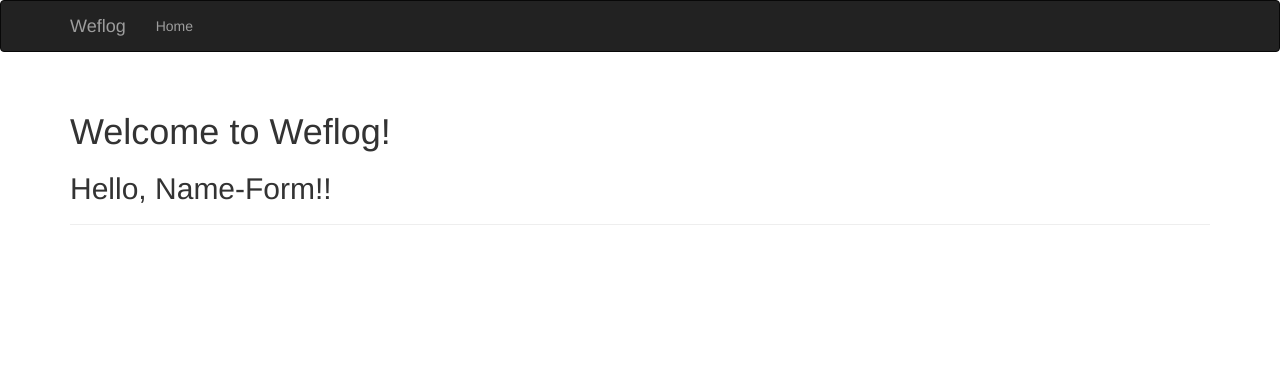
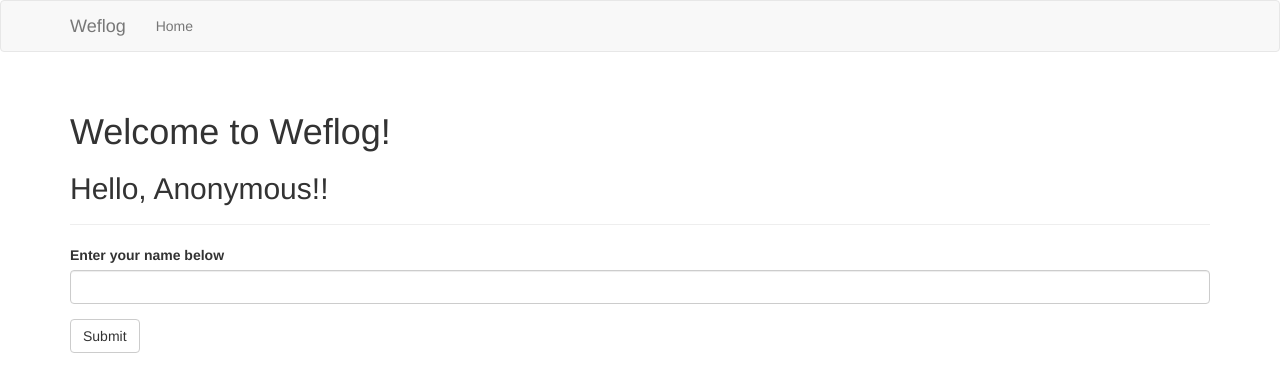
Before and after one commit to amaljoyc/weflog, a Flask app: page /name-form in a window 1280 px wide. Shown: the top 392 px of the page. Run offline with Flask 2, Linux system fonts and the light colour scheme; some libraries are stand-ins or nearby versions.

Commit message:
flask wtf forms

```diff
--- a/templates/base.html
+++ b/templates/base.html
@@ -8,7 +8,7 @@
 {% endblock %}
 
 {% block navbar %}
-<div class="navbar navbar-inverse" role="navigation">
+<div class="navbar navbar-default" role="navigation">
     <div class="container">
         <div class="navbar-header">
             <button type="button" class="navbar-toggle" data-toggle="collapse" data-target=".navbar-collapse">
--- /dev/null
+++ b/templates/name-form.html
@@ -0,0 +1,17 @@
+{% extends 'base.html' %}
+{% import 'bootstrap/wtf.html' as wtf %}
+
+{% block page_content %}
+<div class="page-header">
+    {{  super() }}
+    <h2>
+        {% if name %}
+            Hello, {{ name }}!!
+        {% else %}
+            Hello, Anonymous!!
+        {% endif %}
+    </h2>
+</div>
+
+{{ wtf.quick_form(form) }}
+{% endblock %}
--- a/weflog.py
+++ b/weflog.py
@@ -1,17 +1,37 @@
 from flask import Flask, render_template
 from flask.ext.bootstrap import Bootstrap
 from flask.ext.moment import Moment
+from flask.ext.wtf import Form
+from wtforms import StringField, SubmitField
+from wtforms.validators import Required
 
 from datetime import datetime
 
 app = Flask(__name__)
+app.config['SECRET_KEY'] = 'my_secret_k3y'
+
 bootstrap = Bootstrap(app)
 m = Moment(app)
+
+
+class NameForm(Form):
+    name = StringField('Enter your name below', validators=[Required()])
+    submit = SubmitField('Submit')
 
 
 @app.route('/')
 def index():
     return render_template('index.html', current_time=datetime.utcnow())
+
+
+@app.route('/name-form', methods=['GET', 'POST'])
+def name_form():
+    name = None
+    form = NameForm()
+    if form.validate_on_submit():
+        name = form.name.data
+        form.name.data = ''
+    return render_template('name-form.html', form=form, name=name)
 
 
 @app.route('/<name>')
```
